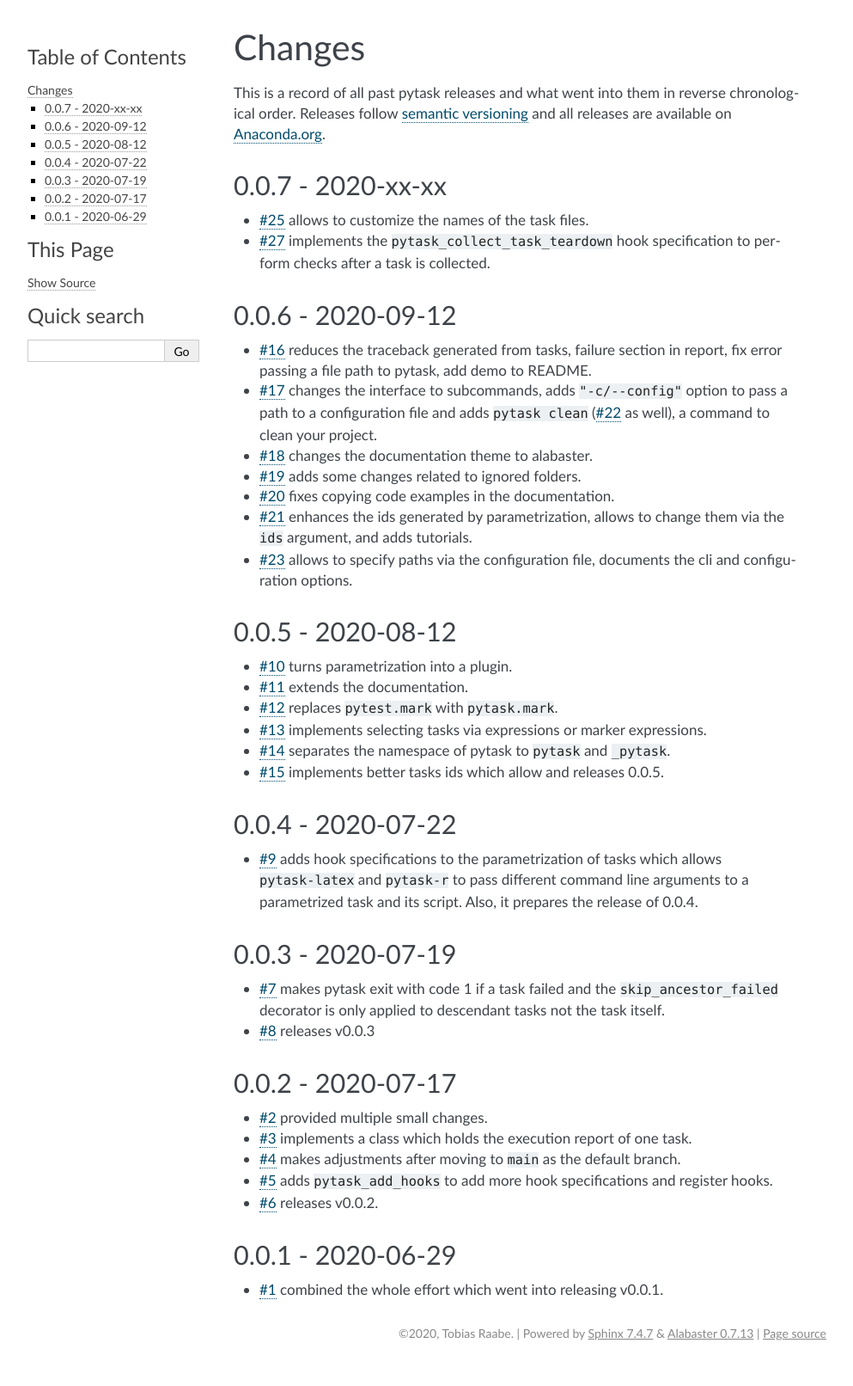
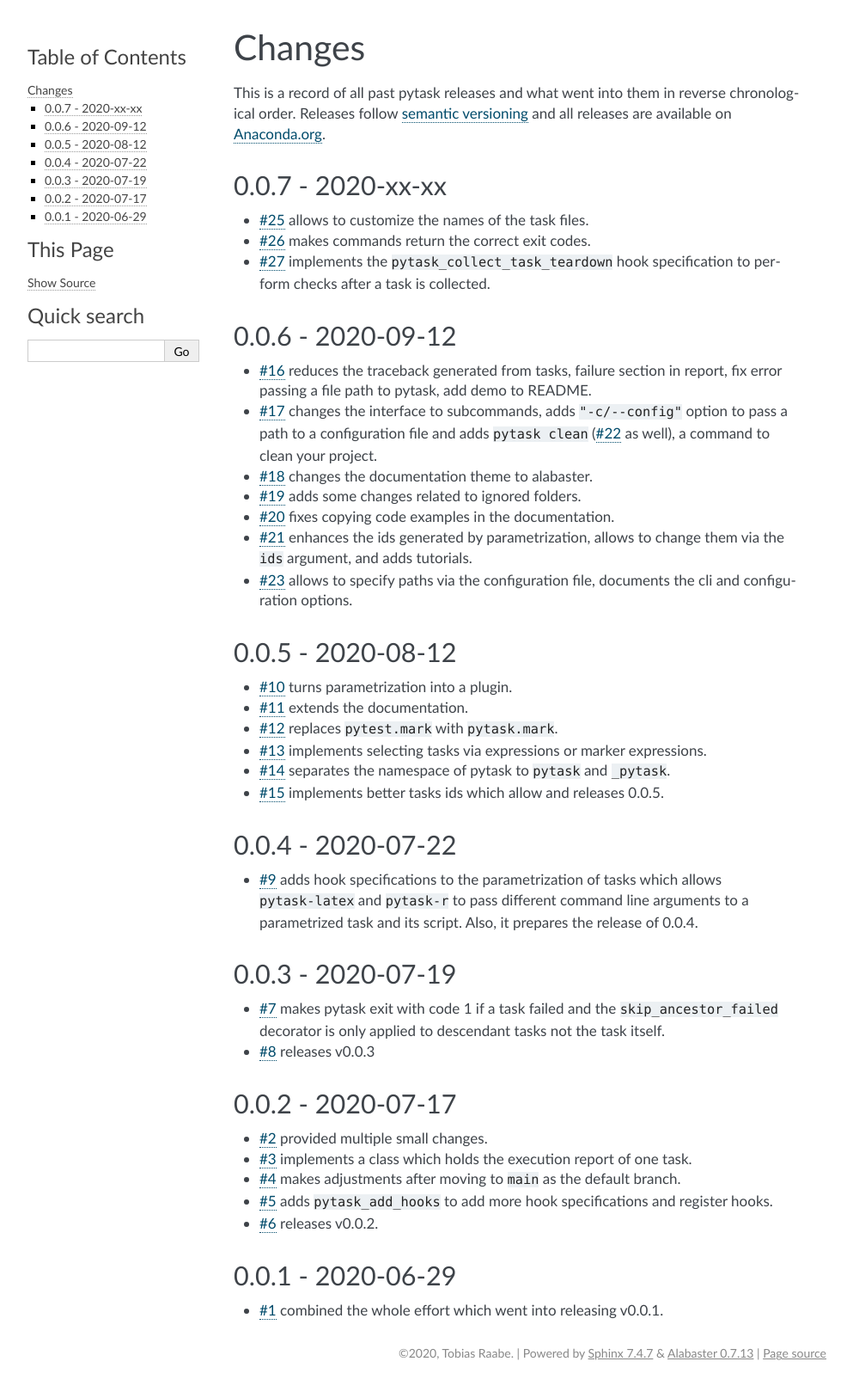
Before and after one commit to pytask-dev/pytask, a Sphinx documentation site: the page built from docs/changes.rst, in a window 1280 px wide. Shown: the whole page at 86% size, without its empty margins (148-1141 px from the left). Built offline with Sphinx 7.4.7, drawn with Linux system fonts in a browser that asks for light colours; pages that are not in the unit, such as notebooks, are missing from menus; before the commit the page ends 1589 px from its top, so only the background shows below that.

Commit message:
add to changes.rst.

```diff
--- a/docs/changes.rst
+++ b/docs/changes.rst
@@ -10,6 +10,7 @@ all releases are available on `Anaconda.org <https://anaconda.org/pytask/pytask>
 ------------------
 
 - :gh:`25` allows to customize the names of the task files.
+- :gh:`26` makes commands return the correct exit codes.
 - :gh:`27` implements the ``pytask_collect_task_teardown`` hook specification to perform
   checks after a task is collected.
 
```
